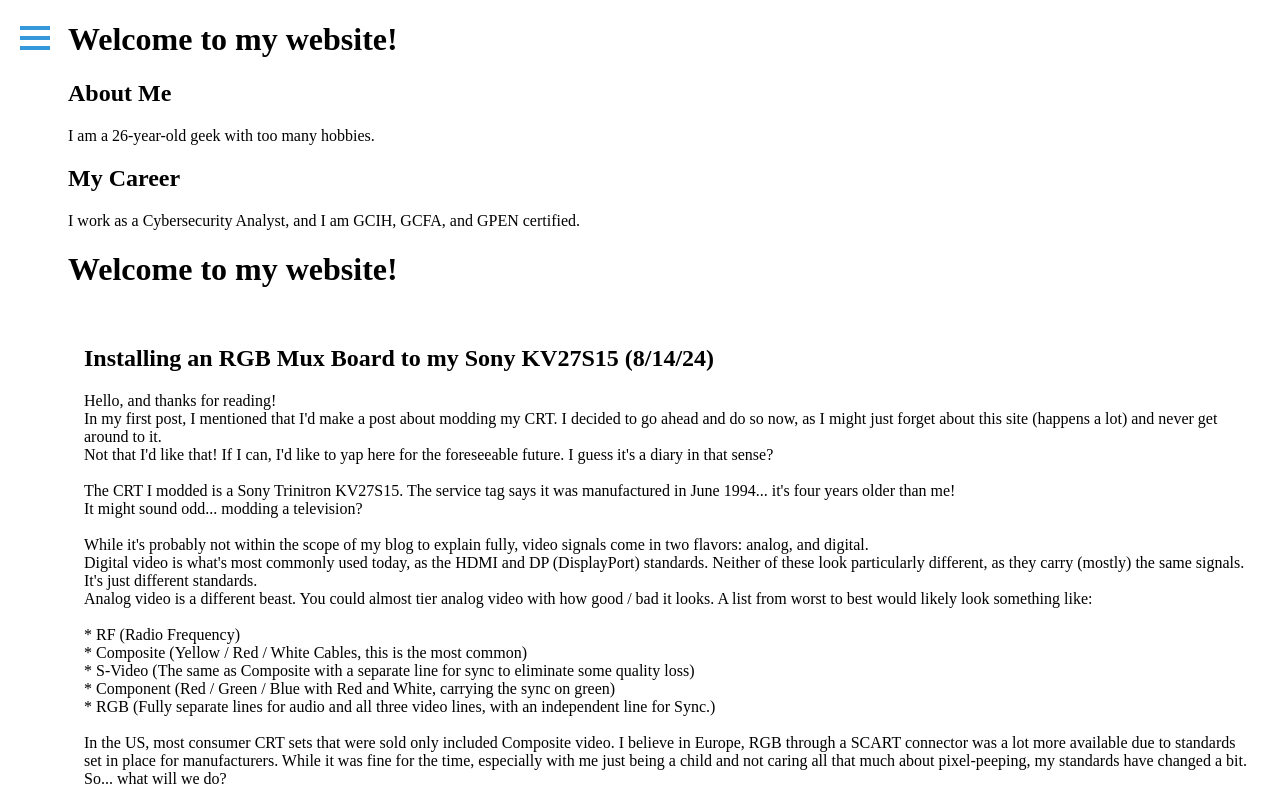
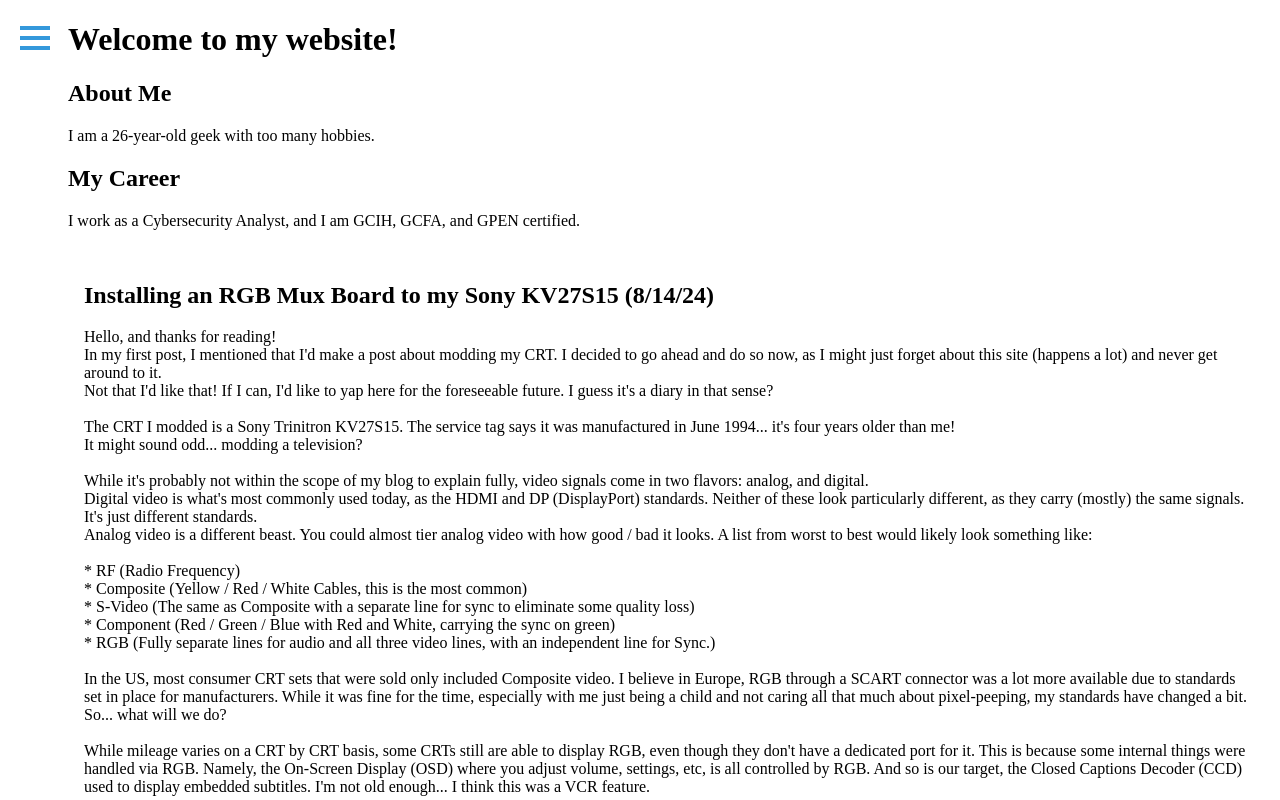
Before and after one commit to IAmAru/iamaru.github.io, a plain HTML site: page pages/blog_posts/81424_crt_mod.html in a window 1280 px wide. Shown: the top 800 px of the page. Drawn offline with Linux system fonts and the light colour scheme.

Commit message:
Update 81424_crt_mod.html

```diff
--- a/pages/blog_posts/81424_crt_mod.html
+++ b/pages/blog_posts/81424_crt_mod.html
@@ -13,9 +13,6 @@
 
 <body>
   <div class="container">
-    <header class="header">
-      <h1>Welcome to my website!</h1>
-    </header>
     <main class="content">
       <h2>Installing an RGB Mux Board to my Sony KV27S15 (8/14/24)</h2>
       <p>Hello, and thanks for reading!<br>
```
